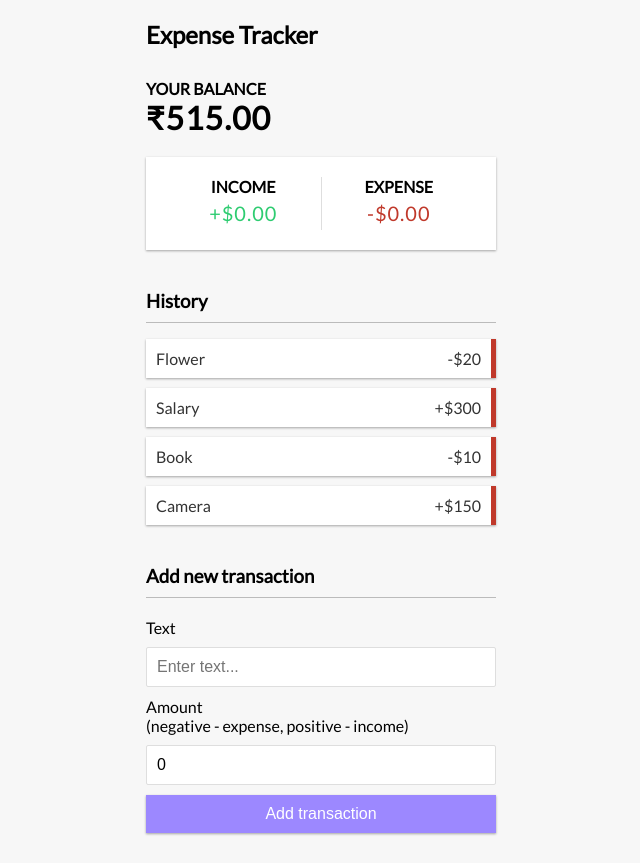
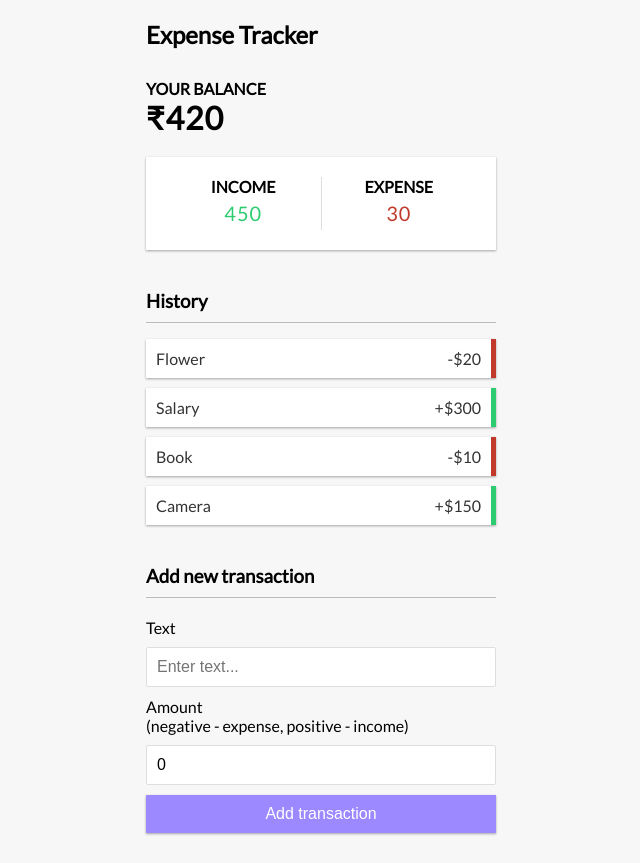
Before and after one commit to Virenk21/Expense-Tracker, a React (Create React App) app: page / in a window 1280 px wide. Shown: the whole page, without its empty margins (319-959 px from the left). Built offline with nearby package versions, Linux system fonts and the light colour scheme.

Commit message:
added income nd expense

```diff
--- a/src/components/Balance.js
+++ b/src/components/Balance.js
@@ -1,10 +1,16 @@
-import React from "react";
+import React, { useContext } from "react";
+import { GlobalContext } from "../context/GlobalState";
 
 export const Balance = () => {
+  const { transactions } = useContext(GlobalContext);
+
+  const amounts = transactions.map((transaction) => transaction.amount);
+
+  const total = amounts.reduce((acc, item) => (acc += item), 0);
   return (
     <>
       <h4>Your Balance</h4>
-      <h1 id="balance">₹515.00</h1>
+      <h1>₹{total}</h1>
     </>
   );
 };
--- a/src/components/IncomeExpenses.js
+++ b/src/components/IncomeExpenses.js
@@ -1,18 +1,30 @@
-import React from 'react'
+import React, { useContext } from "react";
+import { GlobalContext } from "../context/GlobalState";
 
 export const IncomeExpenses = () => {
+    const { transactions } = useContext(GlobalContext);
+
+    const amounts = transactions.map((transaction) => transaction.amount);
+
+    const income = amounts
+      .filter((item) => item > 0)
+      .reduce((acc, item) => (acc += item), 0);
+
+    const expense =
+      amounts
+        .filter((item) => item < 0)
+        .reduce((acc, item) => (acc += item), 0) * -1;
+
   return (
     <div className="inc-exp-container">
       <div>
         <h4>Income</h4>
-        <p className="money plus">+$0.00</p>
+        <p className="money plus">{income}</p>
       </div>
       <div>
         <h4>Expense</h4>
-        <p className="money minus">
-          -$0.00
-        </p>
+        <p className="money minus">{expense}</p>
       </div>
     </div>
   );
-}
+};
--- a/src/components/Transaction.js
+++ b/src/components/Transaction.js
@@ -5,9 +5,12 @@
 const sign = transaction.amount < 0 ? '-' : '+';
 
 return (
-    <li className="minus">
-      {transaction.text} <span>{sign}${Math.abs(transaction.amount)}</span><button
-      className="delete-btn">x</button>
-    </li>
-  );
+  <li className={transaction.amount < 0 ? "minus" : "plus"}>
+    {transaction.text}{" "}
+    <span>
+      {sign}${Math.abs(transaction.amount)}
+    </span>
+    <button className="delete-btn">x</button>
+  </li>
+);
 }
```
